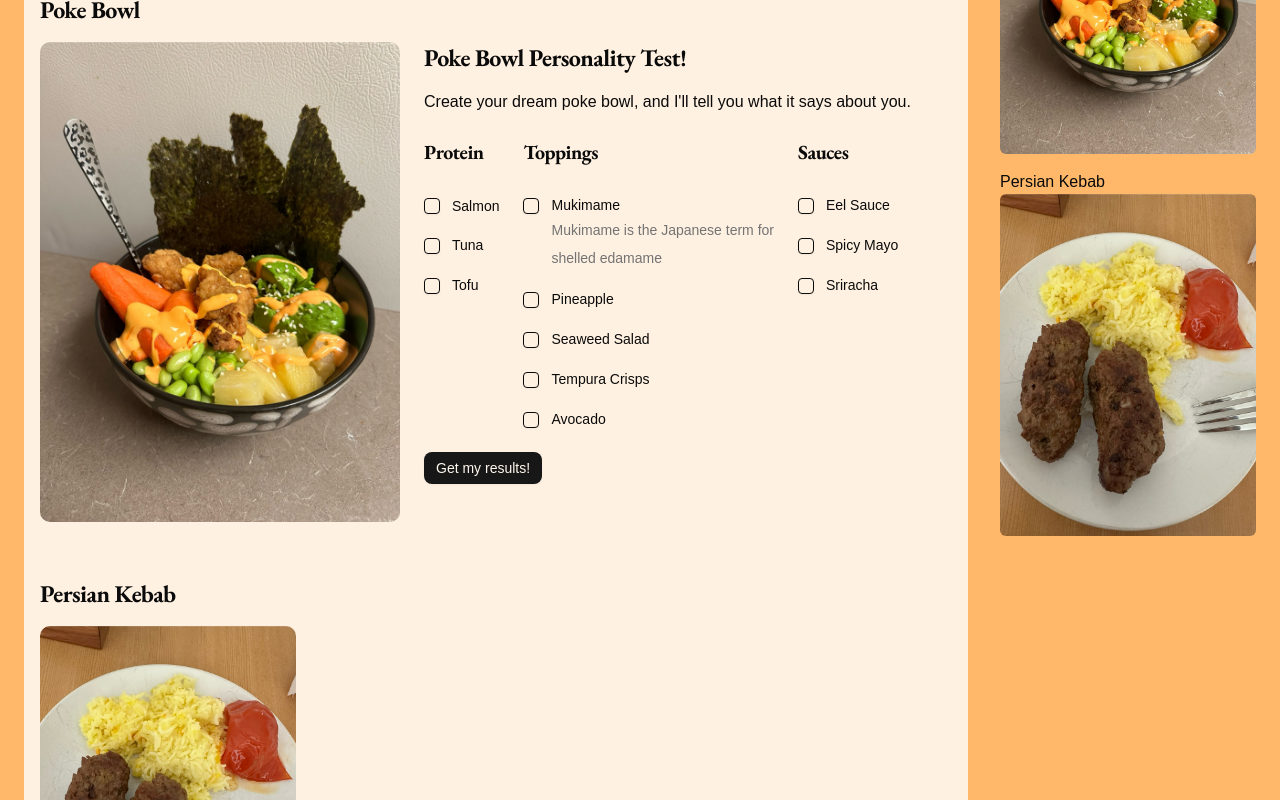
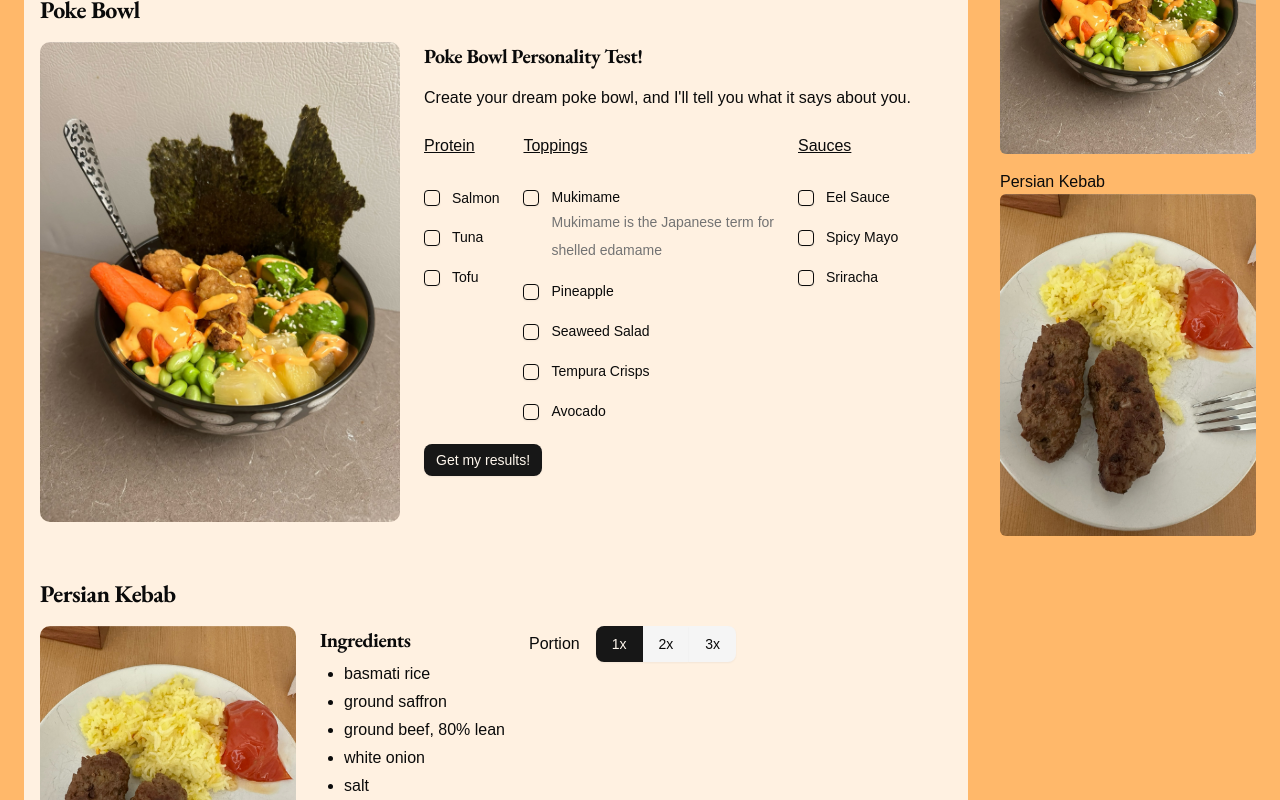
Before and after one commit to ClarenceBallensky/Cooking_Blog, a SvelteKit app: page / in a window 1280 px wide. Shown: the part 780-1580 px from the top of the page. Built offline with nearby package versions, Linux system fonts and the light colour scheme; a web font is replaced by a local one.

Commit message:
Added buttons to control persian kebab portions -- no logic yet

```diff
--- a/src/app.css
+++ b/src/app.css
@@ -16,11 +16,11 @@
   --popover-foreground: oklch(0.1450 0 0);
   --primary: oklch(0.2050 0 0);
   --primary-foreground: oklch(0.9800 0.0160 73.6840);
-  --secondary: oklch(0.6090 0.1260 221.7230);
+  --secondary: oklch(0.2050 0 0);
   --secondary-foreground: oklch(0.2050 0 0);
   --muted: oklch(0.9700 0 0);
   --muted-foreground: oklch(0.5560 0 0);
-  --accent: oklch(0.6090 0.1260 221.7230);
+  --accent: oklch(0.5560 0 0);
   --accent-foreground: oklch(0.2050 0 0);
   --destructive: oklch(0.5770 0.2450 27.3250);
   --destructive-foreground: oklch(1 0 0);
--- /dev/null
+++ b/src/lib/components/ui/button-group/button-group-separator.svelte
@@ -0,0 +1,20 @@
+<script lang="ts">
+	import { cn } from "$lib/utils.js";
+	import type { ComponentProps } from "svelte";
+	import { Separator } from "$lib/components/ui/separator/index.js";
+
+	let {
+		ref = $bindable(null),
+		class: className,
+		orientation = "vertical",
+		...restProps
+	}: ComponentProps<typeof Separator> = $props();
+</script>
+
+<Separator
+	bind:ref
+	data-slot="button-group-separator"
+	{orientation}
+	class={cn("bg-input relative !m-0 self-stretch data-[orientation=vertical]:h-auto", className)}
+	{...restProps}
+/>
--- /dev/null
+++ b/src/lib/components/ui/button-group/button-group-text.svelte
@@ -0,0 +1,30 @@
+<script lang="ts">
+	import { cn, type WithElementRef } from "$lib/utils.js";
+	import type { HTMLAttributes } from "svelte/elements";
+	import type { Snippet } from "svelte";
+
+	let {
+		ref = $bindable(null),
+		class: className,
+		child,
+		...restProps
+	}: WithElementRef<HTMLAttributes<HTMLDivElement>> & {
+		child?: Snippet<[{ props: Record<string, unknown> }]>;
+	} = $props();
+
+	const mergedProps = $derived({
+		...restProps,
+		class: cn(
+			"bg-muted flex items-center gap-2 rounded-md border px-4 text-sm font-medium shadow-xs [&_svg]:pointer-events-none [&_svg:not([class*='size-'])]:size-4",
+			className
+		),
+	});
+</script>
+
+{#if child}
+	{@render child({ props: mergedProps })}
+{:else}
+	<div bind:this={ref} {...mergedProps}>
+		{@render mergedProps.children?.()}
+	</div>
+{/if}
--- /dev/null
+++ b/src/lib/components/ui/button-group/button-group.svelte
@@ -0,0 +1,46 @@
+<script lang="ts" module>
+	import { tv, type VariantProps } from "tailwind-variants";
+
+	export const buttonGroupVariants = tv({
+		base: "flex w-fit items-stretch has-[>[data-slot=button-group]]:gap-2 [&>*]:focus-visible:relative [&>*]:focus-visible:z-10 has-[select[aria-hidden=true]:last-child]:[&>[data-slot=select-trigger]:last-of-type]:rounded-e-md [&>[data-slot=select-trigger]:not([class*='w-'])]:w-fit [&>input]:flex-1",
+		variants: {
+			orientation: {
+				horizontal:
+					"[&>*:not(:first-child)]:rounded-s-none [&>*:not(:first-child)]:border-s-0 [&>*:not(:last-child)]:rounded-e-none",
+				vertical:
+					"flex-col [&>*:not(:first-child)]:rounded-t-none [&>*:not(:first-child)]:border-t-0 [&>*:not(:last-child)]:rounded-b-none",
+			},
+		},
+		defaultVariants: {
+			orientation: "horizontal",
+		},
+	});
+
+	export type ButtonGroupOrientation = VariantProps<typeof buttonGroupVariants>["orientation"];
+</script>
+
+<script lang="ts">
+	import { cn, type WithElementRef } from "$lib/utils.js";
+	import type { HTMLAttributes } from "svelte/elements";
+
+	let {
+		ref = $bindable(null),
+		class: className,
+		children,
+		orientation = "horizontal",
+		...restProps
+	}: WithElementRef<HTMLAttributes<HTMLDivElement>> & {
+		orientation?: ButtonGroupOrientation;
+	} = $props();
+</script>
+
+<div
+	bind:this={ref}
+	role="group"
+	data-slot="button-group"
+	data-orientation={orientation}
+	class={cn(buttonGroupVariants({ orientation }), className)}
+	{...restProps}
+>
+	{@render children?.()}
+</div>
--- /dev/null
+++ b/src/lib/components/ui/button-group/index.ts
@@ -0,0 +1,13 @@
+import Root from "./button-group.svelte";
+import Text from "./button-group-text.svelte";
+import Separator from "./button-group-separator.svelte";
+
+export {
+	Root,
+	Text,
+	Separator,
+	//
+	Root as ButtonGroup,
+	Text as ButtonGroupText,
+	Separator as ButtonGroupSeparator,
+};
--- a/src/routes/+page.svelte
+++ b/src/routes/+page.svelte
@@ -3,6 +3,9 @@
     import { Checkbox } from "$lib/components/ui/checkbox/index.js"; //checkbox for poke bowl
     import { Label } from "$lib/components/ui/label/index.js"; //label as a component of checkbox for poke bowl
     import { Button } from "$lib/components/ui/button/index.js"; //button for submitting poke bowl selections
+    import * as ButtonGroup from "$lib/components/ui/button-group/index.js"; //for customizing portion size for persian kebab
+    import Minus from "@lucide/svelte/icons/minus";
+    import Plus from "@lucide/svelte/icons/plus";
 
     // start sandwich select box
     const variations = [
@@ -77,10 +80,17 @@
         !proteins.includes("tuna")
     );
 
+    // end poke bowl checkboxes
 
 
+    // start persian kebab portions
+    let portion = $state(1);
 
-    // end poke bowl checkboxes
+    let is1x = $derived(portion === 1);
+    let is2x = $derived(portion === 2);
+    let is3x = $derived(portion === 3);
+
+    // end persian kebab portions
 </script>
 
 <div class="p-6">
@@ -234,7 +244,7 @@
                     <div class="flex flex-col gap-6"> <!-- wrapper for checkboxes AND button -->
 
                         <div>
-                            <h2 class="mb-4">Poke Bowl Personality Test!</h2>
+                            <h3 class="mb-4">Poke Bowl Personality Test!</h3>
                             <p>Create your dream poke bowl, and I'll tell you what it says about you.</p>
                         </div>
 
@@ -243,7 +253,7 @@
 
                             <!-- protein-->
                             <div class="flex flex-col gap-6">
-                                <h3 class="mb-2">Protein</h3>
+                                <h4 class="mb-2"><u>Protein</u></h4>
                                 <div class="flex flex-col gap-6">
                                     <div class="flex items-center gap-3">
                                         <Checkbox id="salmon"
@@ -283,7 +293,7 @@
 
                             <!-- toppings -->
                             <div class="flex flex-col gap-6">
-                                <h3 class="mb-2">Toppings</h3>
+                                <h4 class="mb-2"><u>Toppings</u></h4>
                                 <div class="flex flex-col gap-6">
                                     <div class="flex items-start gap-3">
                                         <Checkbox id="mukimame"
@@ -351,7 +361,7 @@
 
                             <!-- sauces -->
                             <div class="flex flex-col gap-6">
-                                <h3 class="mb-2">Sauces</h3>
+                                <h4 class="mb-2"><u>Sauces</u></h4>
                                 <div class="flex flex-col gap-6">
                                     <div class="flex items-start gap-3">
                                         <Checkbox id="eel_sauce"
@@ -464,17 +474,71 @@
 
             <!-- Persian Kebab Section -->
             <div class="mb-10">
+
                 <h2 id="kebab" class="py-4">Persian Kebab</h2>
 
-                <img
-                    src="/images/Persian_Kebab.jpg"
-                    alt="Persian Kebab"
-                    class="rounded-lg w-64"
-                />
+                <div class="flex gap-6 items-start"> <!-- allows me to put content to the right of the image -->
 
-                <p class="leading-relaxed mb-4">
+                    <div class="flex-shrink-0">
+                        <img
+                            src="/images/Persian_Kebab.jpg"
+                            alt="Persian Kebab"
+                            class="rounded-lg w-64"
+                        />
+                    </div>
 
-                </p>
+                    <div class="flex flex-col gap-2"> <!-- wrapper for ingredients list -->
+                        <h3>Ingredients</h3>
+
+                        <div class="flex flex-col gap-6">
+                            <ul class="list-disc pl-6 space-y-1">
+                                <li>basmati rice</li>
+                                <li>ground saffron</li>
+                                <li>ground beef, 80% lean</li>
+                                <li>white onion</li>
+                                <li>salt</li>
+                                <li>black pepper</li>
+                                <li>roma tomatoes</li>
+                                <li>pepper</li>
+                            </ul>
+                        </div>
+
+                    </div>
+
+                    <div class="flex items-center gap-4"> <!-- wrapper for portion button -->
+                        <p>Portion</p>
+                        <ButtonGroup.Root>
+                            <Button onclick={() => portion = 1}
+                                    class={`py-2 transition-colors ${
+                                        is1x
+                                        ? "bg-primary text-primary-foreground"
+                                        : "bg-muted text-foreground hover:bg-accent"
+                                }`}
+                            >
+                                1x
+                            </Button>
+                            <Button onclick={() => portion = 2}
+                                    class={`py-2 transition-colors ${
+                                        is2x
+                                        ? "bg-primary text-primary-foreground"
+                                        : "bg-muted text-foreground hover:bg-accent"
+                                }`}
+                            >
+                                2x
+                            </Button>
+                            <Button onclick={() => portion = 3}
+                                    class={`py-2 transition-colors ${
+                                        is3x
+                                        ? "bg-primary text-primary-foreground"
+                                        : "bg-muted text-foreground hover:bg-accent"
+                                }`}
+                            >
+                                3x
+                            </Button>
+                        </ButtonGroup.Root>
+                    </div>
+
+                </div>
 
             </div>
 
```
